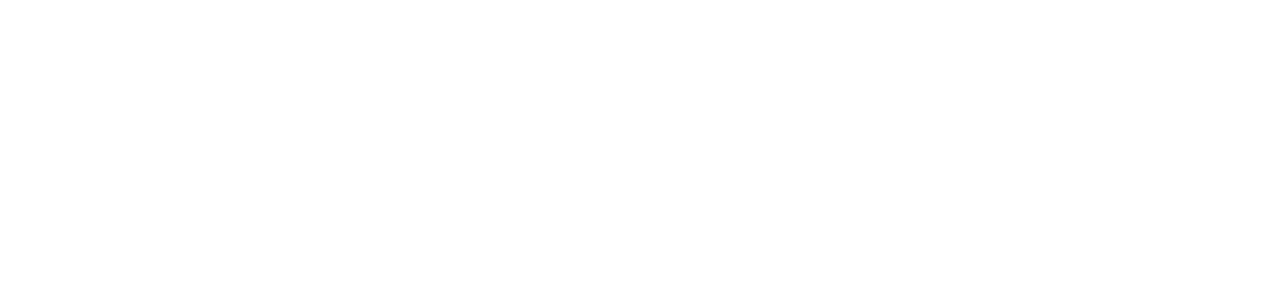
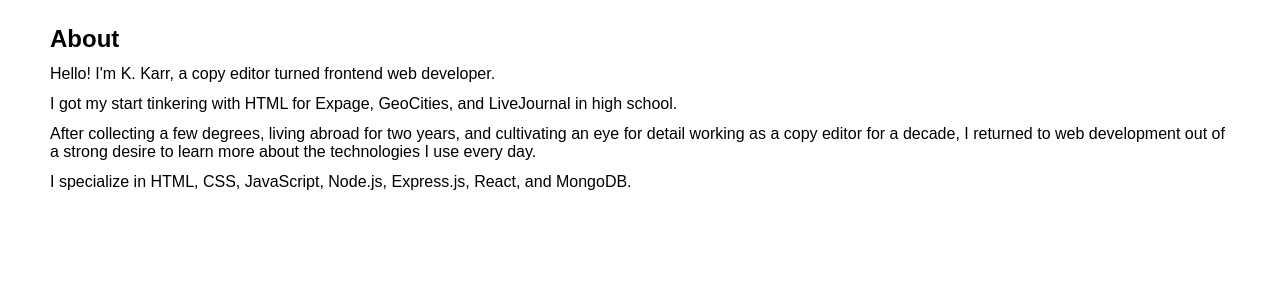
Before and after one commit to kkarrwrites/boot-camp-module-20-react-portfolio, a React (Create React App) app: page / in a window 1280 px wide. Shown: the top 300 px of the page. Built offline with nearby package versions, Linux system fonts and the light colour scheme.

Commit message:
Update About.js

```diff
--- a/src/pages/About.js
+++ b/src/pages/About.js
@@ -1,7 +1,26 @@
 import React from 'react';
 
 function About() {
-  return null;
+  return (
+    <section>
+      <h2>About</h2>
+      <p>Hello! I'm K. Karr, a copy editor turned frontend web developer.</p>
+      <p>
+        I got my start tinkering with HTML for Expage, GeoCities, and
+        LiveJournal in high school.
+      </p>
+      <p>
+        After collecting a few degrees, living abroad for two years, and
+        cultivating an eye for detail working as a copy editor for a decade, I
+        returned to web development out of a strong desire to learn more about
+        the technologies I use every day.
+      </p>
+      <p>
+        I specialize in HTML, CSS, JavaScript, Node.js, Express.js, React, and
+        MongoDB.
+      </p>
+    </section>
+  );
 }
 
 export default About;
```
